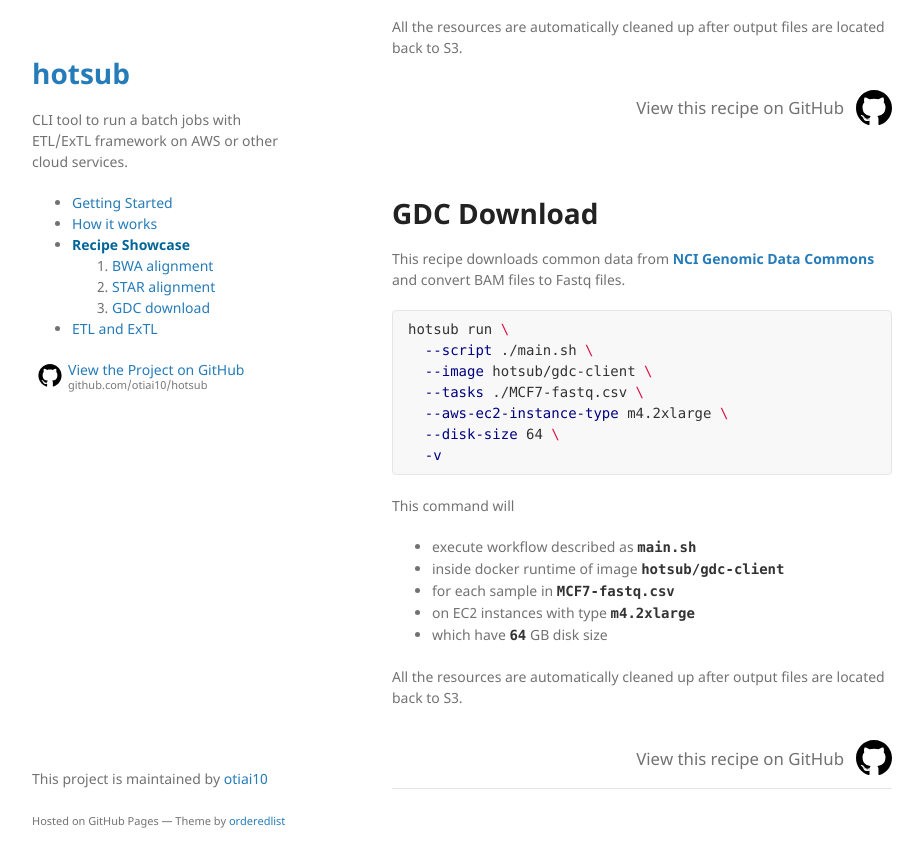
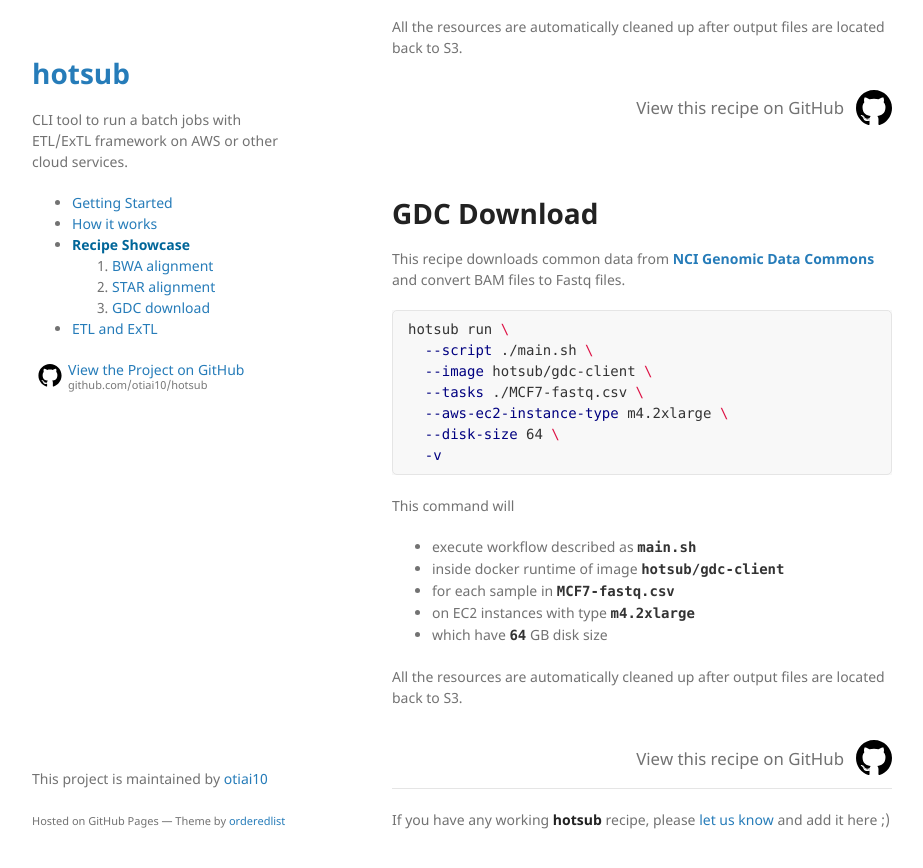
Before and after one commit to awsub/awsub.github.io, a Jekyll site: the page built from showcase.md, in a window 1280 px wide and 900 px high, scrolled down 1214 px. Shown: the top 868 px of the window, without its empty margins (178-1101 px from the left). Built offline with Jekyll 4.4.1, drawn with Linux system fonts in a browser that asks for light colours.

Commit message:
Add messages for showcase

```diff
--- a/showcase.md
+++ b/showcase.md
@@ -93,3 +93,5 @@ All the resources are automatically cleaned up after output files are located ba
 {% include view-on-github.html href="https://github.com/hotsub/showcase/tree/master/GDC-Downloader" %}
 
 ----
+
+If you have any working **hotsub** recipe, please [let us know](https://github.com/hotsub/showcase/issues/new) and add it here ;)
```
